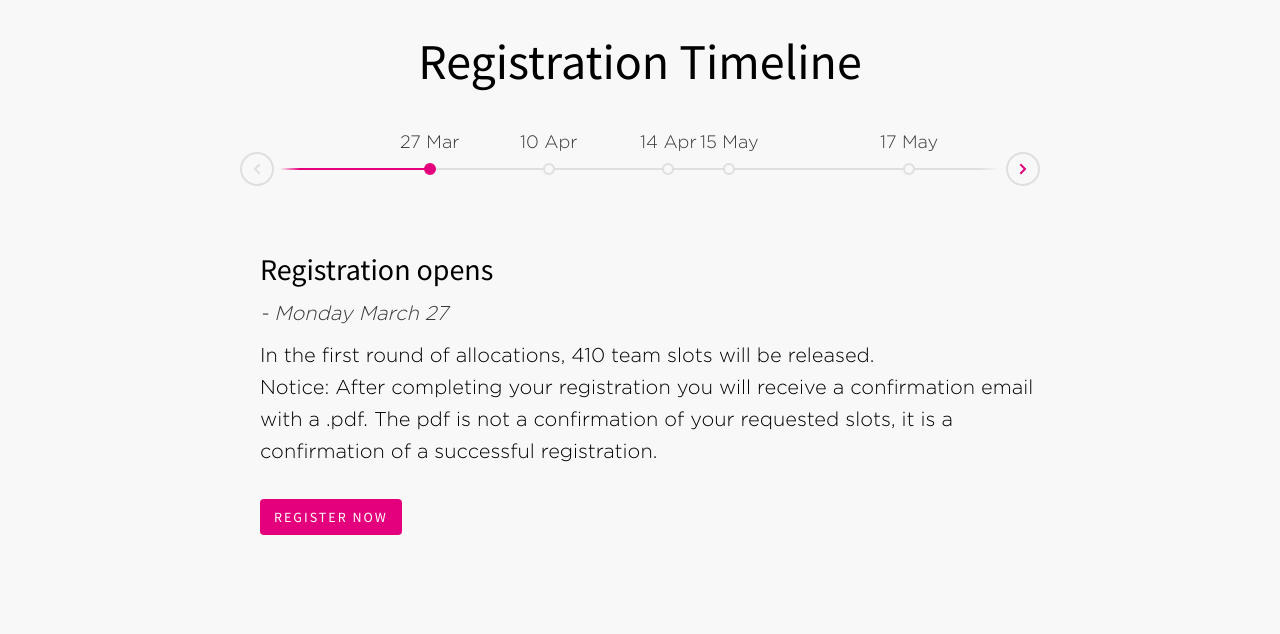
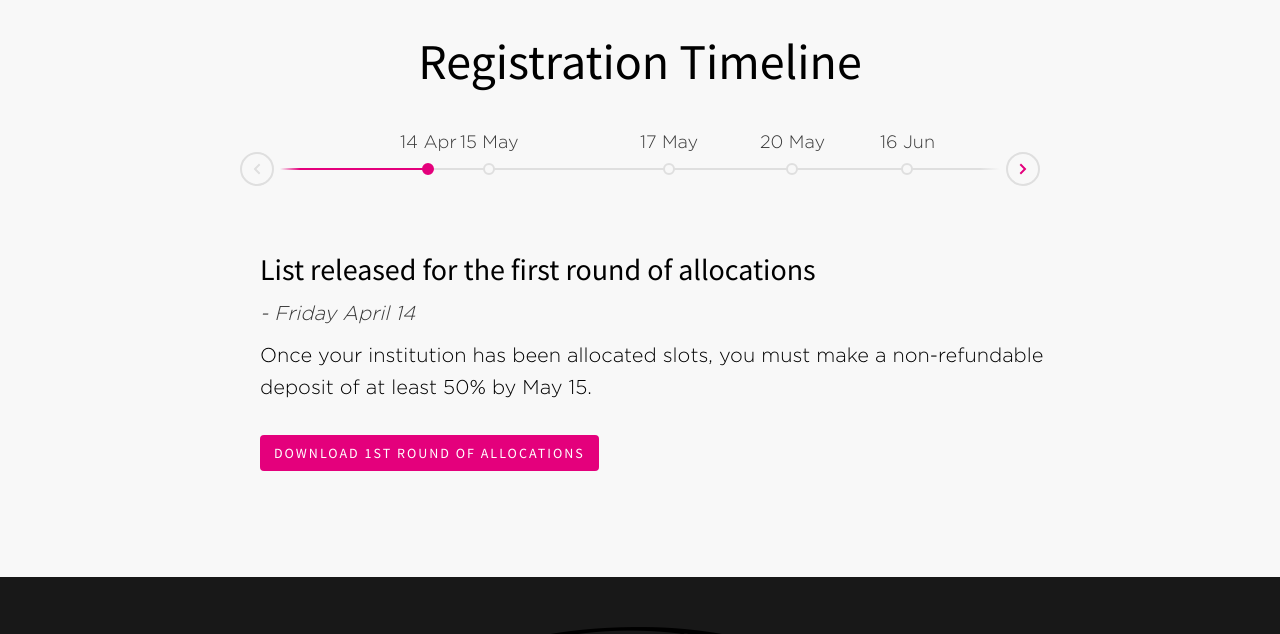
Before and after one commit to migmira/wudc2018, a plain HTML site: page index.html in a window 1280 px wide. Shown: the part 1180-1814 px from the top of the page. Drawn offline with Linux system fonts and the light colour scheme; a web font is replaced by a local one.

Commit message:
Updated registration Timeline and orgcom

```diff
--- a/index.html
+++ b/index.html
@@ -212,9 +212,9 @@
 					<ol>
 						<!--<li><a href="#0" data-date="01/03/2017" class="selected">13 Mar</a></li>-->
 						<!--<li><a href="#0" data-date="10/03/2017">15 Mar</a></li>-->
-						<li><a href="#0" data-date="20/03/2017" class="selected">27 Mar</a></li>
-						<li><a href="#0" data-date="30/03/2017">10 Apr</a></li>
-						<li><a href="#0" data-date="10/04/2017">14 Apr</a></li>
+						<!--<li><a href="#0" data-date="20/03/2017">27 Mar</a></li>-->
+						<!--<li><a href="#0" data-date="30/03/2017">10 Apr</a></li>-->
+						<li><a href="#0" data-date="10/04/2017" class="selected">14 Apr</a></li>
 						<li><a href="#0" data-date="15/04/2017">15 May</a></li>
 						<li><a href="#0" data-date="30/04/2017">17 May</a></li>
 						<li><a href="#0" data-date="10/05/2017">20 May</a></li>
@@ -254,32 +254,33 @@
 				<!--	</p>-->
 				<!--</li>-->
 
-				<li class="selected" data-date="20/03/2017">
-					<h2>Registration opens</h2>
-					<em>Monday March 27</em>
-					<p>
-						 In the first round of allocations, 410 team slots will be released.<br>
-						 Notice: After completing your registration you will receive a confirmation email with a .pdf. The pdf is not a confirmation of your requested slots, it is a confirmation of a successful registration.
-						<br>		 <br>
-						<a target="__blank" href="https://www.ticketopolis.com/wudcmexico2018/" type="button" class="btn btn-primary">Register Now</a>
-					</p>
+				<!--<li  data-date="20/03/2017">-->
+				<!--	<h2>Registration opens</h2>-->
+				<!--	<em>Monday March 27</em>-->
+				<!--	<p>	-->
+				<!--		 In the first round of allocations, 410 team slots will be released.<br>-->
+				<!--		 Notice: After completing your registration you will receive a confirmation email with a .pdf. The pdf is not a confirmation of your requested slots, it is a confirmation of a successful registration.-->
+				<!--		<br>		 <br>-->
+				<!--		<a target="__blank" href="https://www.ticketopolis.com/wudcmexico2018/" type="button" class="btn btn-primary">Register Now</a>-->
+				<!--	</p>-->
 
 
-				</li>
+				<!--</li>-->
 
-				<li data-date="30/03/2017">
-					<h2>Registration Closes</h2>
-					<em>Monday April 10</em>
+				<!--<li data-date="30/03/2017">-->
+				<!--	<h2>Registration Closes</h2>-->
+				<!--	<em>Monday April 10</em>-->
 					<!--<p>	-->
 					<!--	Lorem ipsum dolor sit amet, consectetur adipisicing elit. Illum praesentium officia, fugit recusandae ipsa, quia velit nulla adipisci? Consequuntur aspernatur at, eaque hic repellendus sit dicta consequatur quae, ut harum ipsam molestias maxime non nisi reiciendis eligendi! Doloremque quia pariatur harum ea amet quibusdam quisquam, quae, temporibus dolores porro doloribus.-->
 					<!--</p>-->
-				</li>
+				<!--</li>-->
 
-				<li data-date="10/04/2017">
+				<li class="selected" data-date="10/04/2017">
 					<h2>List released for the first round of allocations</h2>
 					<em>Friday April 14</em>
 					<p>
 						Once your institution has been allocated slots, you must make a non-refundable deposit of at least 50% by May 15.
+						<br><br><a target='_blank' href="docs/Round1v1.pdf" type="button" class="btn btn-primary">Download 1st Round of Allocations</a>
 					</p>
 				</li>
 
```
Also changed, not shown: organizing-comittee.html (+4 -4 lines).
